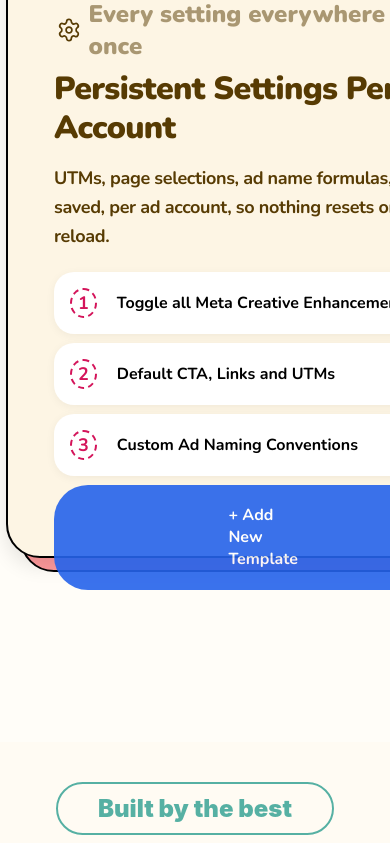
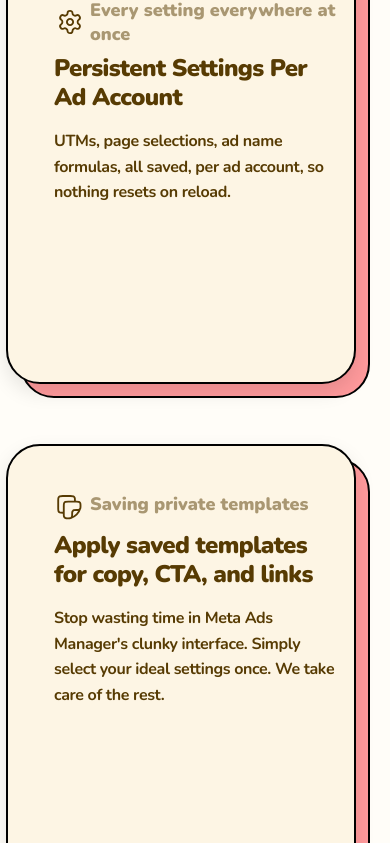
Before and after one commit to Multi-Code-Genius/new-app, a Next.js app: page / in a window 390 px wide. Shown: the part 3128-3971 px from the top of the page. Built offline with nearby package versions, Linux system fonts and the light colour scheme; a web font is replaced by a local one.

Commit message:
task: responsive grid

```diff
--- a/app/page.module.css
+++ b/app/page.module.css
@@ -739,6 +739,7 @@
   gap: 20px;
   width: 100%;
 }
+
 .card {
   width: 100%;
   height: 434.6px;
@@ -1190,11 +1191,47 @@
     padding: 20px 15px;
   }
 
+  .mainGrid {
+    flex-direction: column;
+  }
+
+  .uploadContainer {
+    display: none;
+  }
+
+  .uploadContainer1 {
+    display: none;
+  }
+  .gridwrap {
+    display: none;
+  }
   .feature-box {
     padding: 30px 20px;
     min-height: 350px;
   }
 
+  .tag {
+    font-size: 18px;
+  }
+  .title2 {
+    font-size: 24px;
+  }
+  .cardDes {
+    font-size: 16px;
+  }
+
+  .card {
+    padding: 21px;
+  }
+  .card2 {
+    height: 434px;
+  }
+  .card3 {
+    height: 434px;
+  }
+  .card4 {
+    height: 434px;
+  }
   .feature-title {
     font-size: 24px;
   }
```
